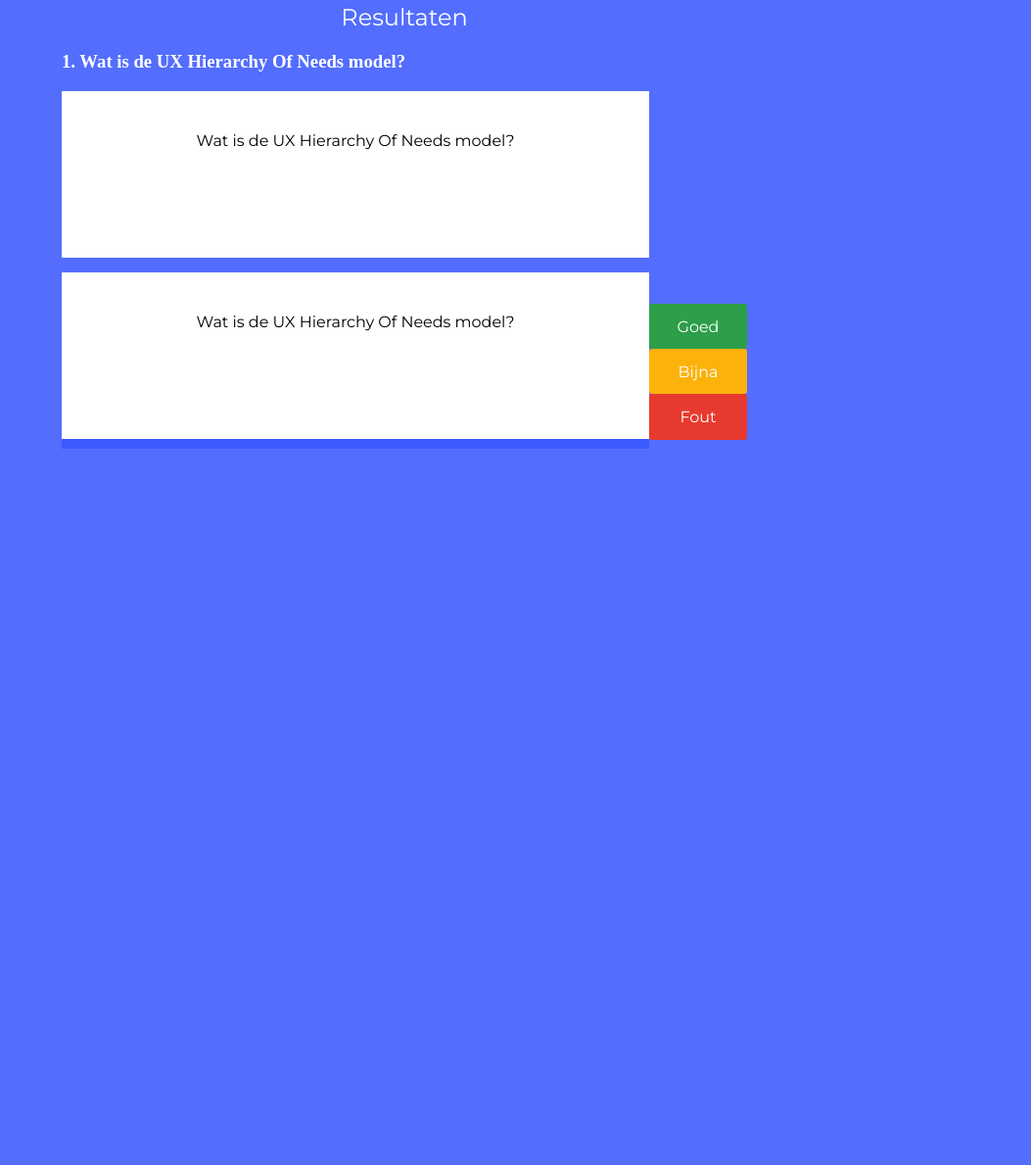
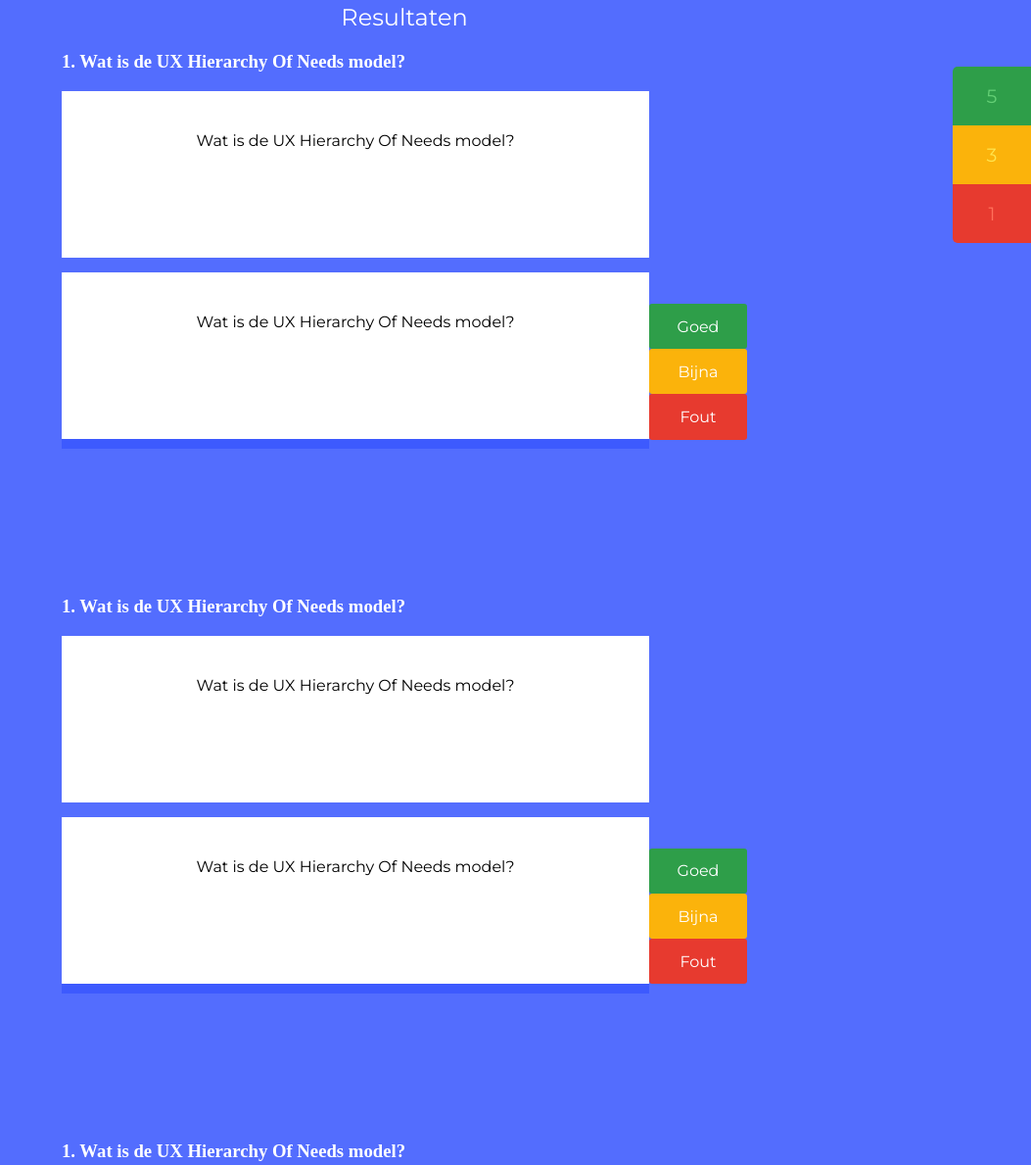
Before and after one commit to maveboot/js_iq, a plain HTML site: page results.html in a window 1280 px wide. Shown: the part 76-1265 px from the top of the page at 98% size, without its empty margins (227-1280 px from the left). Before the commit the page ends 800 px from the top, so only its background shows below. Drawn offline with Linux system fonts and the light colour scheme.

Commit message:
QuizApp v1 - HTML & CSS finished

```diff
--- a/css/main.css
+++ b/css/main.css
@@ -73,6 +73,7 @@ section p {
 
 .result_answer_boxes {
   border-bottom: 10px solid #3D5AFE;
+  margin-bottom: 150px;
   /*border-bottom: 10px solid #2e9e49; // Goed-kleur
   border-bottom: 10px solid #FBB30B; // Bijna-kleur
   border-bottom: 10px solid #E73A2F; // Fout-kleur*/
@@ -142,6 +143,48 @@ section p {
   margin-top: 32px;
   width: 100px;
   float: right;
+}
+
+#score_buttons {
+  list-style-type: none;
+  width: 80px;
+  position: fixed;
+  right: 0;
+}
+
+.score_buttons_style {
+  font-family: 'Montserrat', sans-serif;
+  font-weight: 400;
+  font-size: larger;
+}
+
+#goed {
+  background-color: #2e9e49;
+  width: 80px;
+  height: 60px;
+  text-align: center;
+  line-height: 60px;
+  border-top-left-radius: 5px;
+  color: #65d076;
+}
+
+#bijna {
+  background-color: #FBB30B;
+  width: 80px;
+  height: 60px;
+  text-align: center;
+  line-height: 60px;
+  color: #ffe54f;
+}
+
+#fout {
+  background-color: #E73A2F;
+  width: 80px;
+  height: 60px;
+  text-align: center;
+  line-height: 60px;
+  border-bottom-left-radius: 5px;
+  color: #ff705a;
 }
 
 #rate p:nth-child(1) {
--- a/results.html
+++ b/results.html
@@ -19,6 +19,102 @@
 
 
       <h2>Resultaten</h2>
+
+      <ul id="score_buttons">
+        <li id="goed" class="score_buttons_style">5</li>
+        <li id="bijna" class="score_buttons_style">3</li>
+        <li id="fout" class="score_buttons_style">1</li>
+      </ul>
+
+      <h3 class="questions">1. Wat is de UX Hierarchy Of Needs model?</h3>
+
+      <!-- Juiste antwoord: -->
+      <div class="result_boxes results_question_boxes">
+
+        <p>Wat is de UX Hierarchy Of Needs model?</p>
+
+      </div>
+
+      <!-- Jouw antwoord: -->
+      <div class="result_boxes result_answer_boxes">
+
+        <p>Wat is de UX Hierarchy Of Needs model?</p>
+
+      </div>
+
+      <div id="rate">
+        <p>
+          Goed
+          <!-- <label class="radio">
+            <input id="radio1" type="radio" name="radios" checked>
+            <span class="outer">
+              <span class="inner"></span>
+            </span>
+          </label> -->
+        </p>
+        <p>Bijna</p>
+        <p>Fout</p>
+      </div>
+
+      <h3 class="questions">1. Wat is de UX Hierarchy Of Needs model?</h3>
+
+      <!-- Juiste antwoord: -->
+      <div class="result_boxes results_question_boxes">
+
+        <p>Wat is de UX Hierarchy Of Needs model?</p>
+
+      </div>
+
+      <!-- Jouw antwoord: -->
+      <div class="result_boxes result_answer_boxes">
+
+        <p>Wat is de UX Hierarchy Of Needs model?</p>
+
+      </div>
+
+      <div id="rate">
+        <p>
+          Goed
+          <!-- <label class="radio">
+            <input id="radio1" type="radio" name="radios" checked>
+            <span class="outer">
+              <span class="inner"></span>
+            </span>
+          </label> -->
+        </p>
+        <p>Bijna</p>
+        <p>Fout</p>
+      </div>
+
+      <h3 class="questions">1. Wat is de UX Hierarchy Of Needs model?</h3>
+
+      <!-- Juiste antwoord: -->
+      <div class="result_boxes results_question_boxes">
+
+        <p>Wat is de UX Hierarchy Of Needs model?</p>
+
+      </div>
+
+      <!-- Jouw antwoord: -->
+      <div class="result_boxes result_answer_boxes">
+
+        <p>Wat is de UX Hierarchy Of Needs model?</p>
+
+      </div>
+
+      <div id="rate">
+        <p>
+          Goed
+          <!-- <label class="radio">
+            <input id="radio1" type="radio" name="radios" checked>
+            <span class="outer">
+              <span class="inner"></span>
+            </span>
+          </label> -->
+        </p>
+        <p>Bijna</p>
+        <p>Fout</p>
+      </div>
 
       <h3 class="questions">1. Wat is de UX Hierarchy Of Needs model?</h3>
 
```
